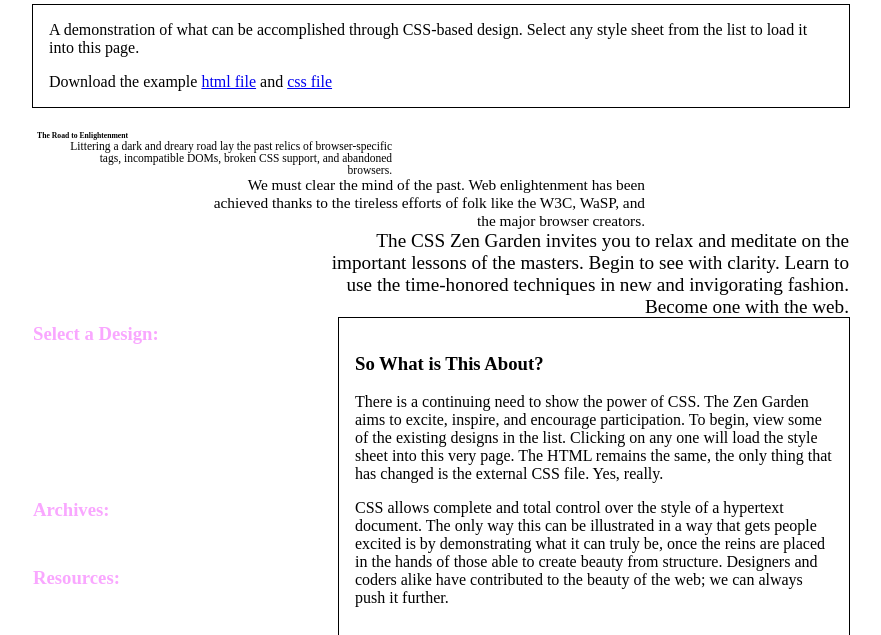
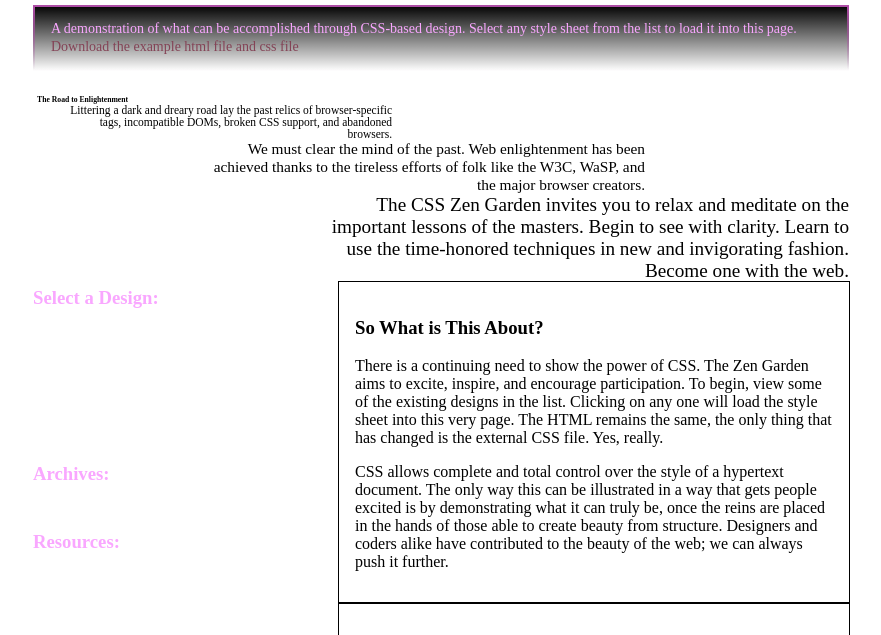
Before and after one commit to Gitdude288/Z-Garden-Project, a plain HTML site: page index.html in a window 1280 px wide. Shown: the part 165-800 px from the top of the page, without its empty margins (199-1080 px from the left). Drawn offline with nearby package versions, Linux system fonts and the light colour scheme; files that its build step writes are made by us from their sources.

Commit message:
Add styling to the summary

```diff
--- a/scss/partials/_introduction.scss
+++ b/scss/partials/_introduction.scss
@@ -49,7 +49,28 @@
 }
 
 .summary {
-  outline: 1px solid black;
+  border-width: 2px;
+  border-color: transparent;
+  border-style: solid;
+  border-image: linear-gradient(to bottom, $color-1, transparent);
+  background-image: linear-gradient(to bottom, black, transparent);
+  border-image-slice: 1;
+  background-origin: border-box;
+}
+
+.summary p:nth-of-type(1) {
+  color: $color-3;
+  font-size: 1.6vw;
+}
+
+.summary p:nth-of-type(2) {
+  color: $color-2;
+  font-size: 1.6vw;
+  margin-top: -1.8%;
+  a {
+    text-decoration: none;
+    color: $color-2;
+  }
 }
 
 .preamble {
@@ -105,6 +126,13 @@
   header,
   .summary {
     margin-bottom: $mar-sm;
+    p:nth-of-type(1) {
+      font-size: 14px;
+    }
+    p:nth-of-type(2) {
+      font-size: 14px;
+      margin-top: -1.5vh;
+    }
   }
 
   .preamble {
```
